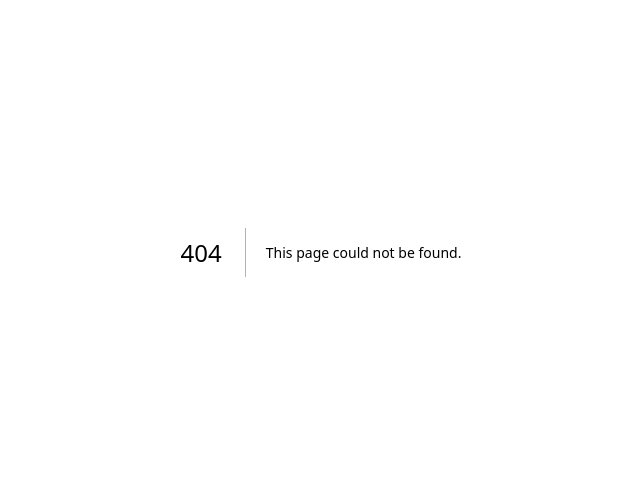
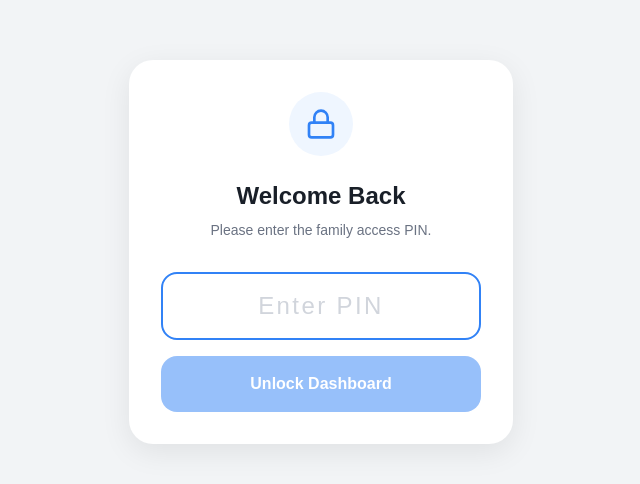
Before and after one commit to yangcoding1/family-asset-web, a Next.js app: page /login in a window 1280 px wide. Before the commit this address had no page. Shown: the part 148-632 px from the top of the page, without its empty margins (319-959 px from the left). Built offline with nearby package versions, Linux system fonts and the light colour scheme.

Commit message:
Add PIN login system

```diff
--- /dev/null
+++ b/app/api/auth/route.ts
@@ -0,0 +1,31 @@
+import { NextResponse } from 'next/server';
+import { cookies } from 'next/headers';
+
+export async function POST(req: Request) {
+    try {
+        const { pin } = await req.json();
+        const CORRECT_PIN = process.env.ACCESS_PIN;
+
+        // If no PIN is set in env, allow access (or default to something? strict is better: fail)
+        // But for user experience, if no PIN set, maybe we should have warned.
+        // Let's assume user will set ACCESS_PIN. If not set, maybe default to "1234"?
+        // Better: if not set, deny all or allow all?
+        // Middleware allows if no PIN set?
+        // Let's stick to strict: must match env.
+
+        if (pin === CORRECT_PIN) {
+            const cookieStore = await cookies();
+            cookieStore.set('auth_token', 'authenticated', {
+                httpOnly: true,
+                secure: process.env.NODE_ENV === 'production',
+                maxAge: 60 * 60 * 24 * 30, // 30 days
+                path: '/',
+            });
+            return NextResponse.json({ success: true });
+        }
+
+        return NextResponse.json({ success: false }, { status: 401 });
+    } catch (error) {
+        return NextResponse.json({ error: 'Internal Error' }, { status: 500 });
+    }
+}
--- /dev/null
+++ b/app/login/page.tsx
@@ -0,0 +1,80 @@
+"use client";
+
+import { useState } from 'react';
+import { useRouter } from 'next/navigation';
+import { Lock } from 'lucide-react';
+import { motion } from 'framer-motion';
+
+export default function LoginPage() {
+    const [pin, setPin] = useState('');
+    const [loading, setLoading] = useState(false);
+    const [error, setError] = useState(false);
+    const router = useRouter();
+
+    const handleSubmit = async (e: React.FormEvent) => {
+        e.preventDefault();
+        setLoading(true);
+        setError(false);
+
+        try {
+            const res = await fetch('/api/auth', {
+                method: 'POST',
+                headers: { 'Content-Type': 'application/json' },
+                body: JSON.stringify({ pin })
+            });
+
+            if (res.ok) {
+                router.push('/');
+                router.refresh();
+            } else {
+                setError(true);
+                setPin('');
+            }
+        } catch (err) {
+            setError(true);
+        } finally {
+            setLoading(false);
+        }
+    };
+
+    return (
+        <div className="flex min-h-screen items-center justify-center bg-[#F2F4F6] p-4">
+            <motion.div
+                initial={{ opacity: 0, scale: 0.95 }}
+                animate={{ opacity: 1, scale: 1 }}
+                className="w-full max-w-sm bg-white rounded-3xl shadow-[0_8px_30px_rgba(0,0,0,0.08)] p-8 text-center"
+            >
+                <div className="mx-auto w-16 h-16 bg-blue-50 rounded-full flex items-center justify-center mb-6 text-[#3182F6]">
+                    <Lock size={32} />
+                </div>
+
+                <h1 className="text-2xl font-bold text-[#191F28] mb-2">Welcome Back</h1>
+                <p className="text-gray-500 mb-8 text-sm">Please enter the family access PIN.</p>
+
+                <form onSubmit={handleSubmit} className="space-y-4">
+                    <div>
+                        <input
+                            type="password"
+                            value={pin}
+                            onChange={(e) => { setPin(e.target.value); setError(false); }}
+                            placeholder="Enter PIN"
+                            className={`w-full text-center text-2xl tracking-widest bg-gray-50 border-2 rounded-2xl p-4 focus:outline-none transition-all placeholder:text-gray-300
+                                ${error ? 'border-red-200 bg-red-50 text-red-500' : 'border-transparent focus:border-[#3182F6] focus:bg-white'}
+                            `}
+                            maxLength={8}
+                            autoFocus
+                        />
+                    </div>
+
+                    <button
+                        type="submit"
+                        disabled={loading || !pin}
+                        className="w-full bg-[#3182F6] hover:bg-[#2c72d9] text-white font-bold py-4 rounded-2xl transition-all disabled:opacity-50 disabled:scale-100 active:scale-95"
+                    >
+                        {loading ? 'Verifying...' : 'Unlock Dashboard'}
+                    </button>
+                </form>
+            </motion.div>
+        </div>
+    );
+}
--- /dev/null
+++ b/middleware.ts
@@ -0,0 +1,32 @@
+import { NextResponse } from 'next/server';
+import type { NextRequest } from 'next/server';
+
+export function middleware(request: NextRequest) {
+    // If ACCESS_PIN is not set in env, do not protect (Allow access)
+    // IMPORTANT: Next.js Middleware env vars must be public or accessible.
+    // process.env.ACCESS_PIN might not be available in Edge Runtime if not configured?
+    // Actually Vercel env vars are available.
+
+    // We can't easily check process.env in middleware for conditional logic if we want to be safe.
+    // However, if we want to enforce protection, we assume it's enabled.
+
+    const authToken = request.cookies.get('auth_token');
+    const isLoginPage = request.nextUrl.pathname === '/login';
+    const isApiAuth = request.nextUrl.pathname === '/api/auth';
+
+    // Public paths that don't need auth
+    if (isLoginPage || isApiAuth || request.nextUrl.pathname.startsWith('/_next') || request.nextUrl.pathname === '/favicon.ico') {
+        return NextResponse.next();
+    }
+
+    // If no token, redirect to login
+    if (!authToken) {
+        return NextResponse.redirect(new URL('/login', request.url));
+    }
+
+    return NextResponse.next();
+}
+
+export const config = {
+    matcher: ['/((?!api|_next/static|_next/image|favicon.ico).*)'],
+};
```
